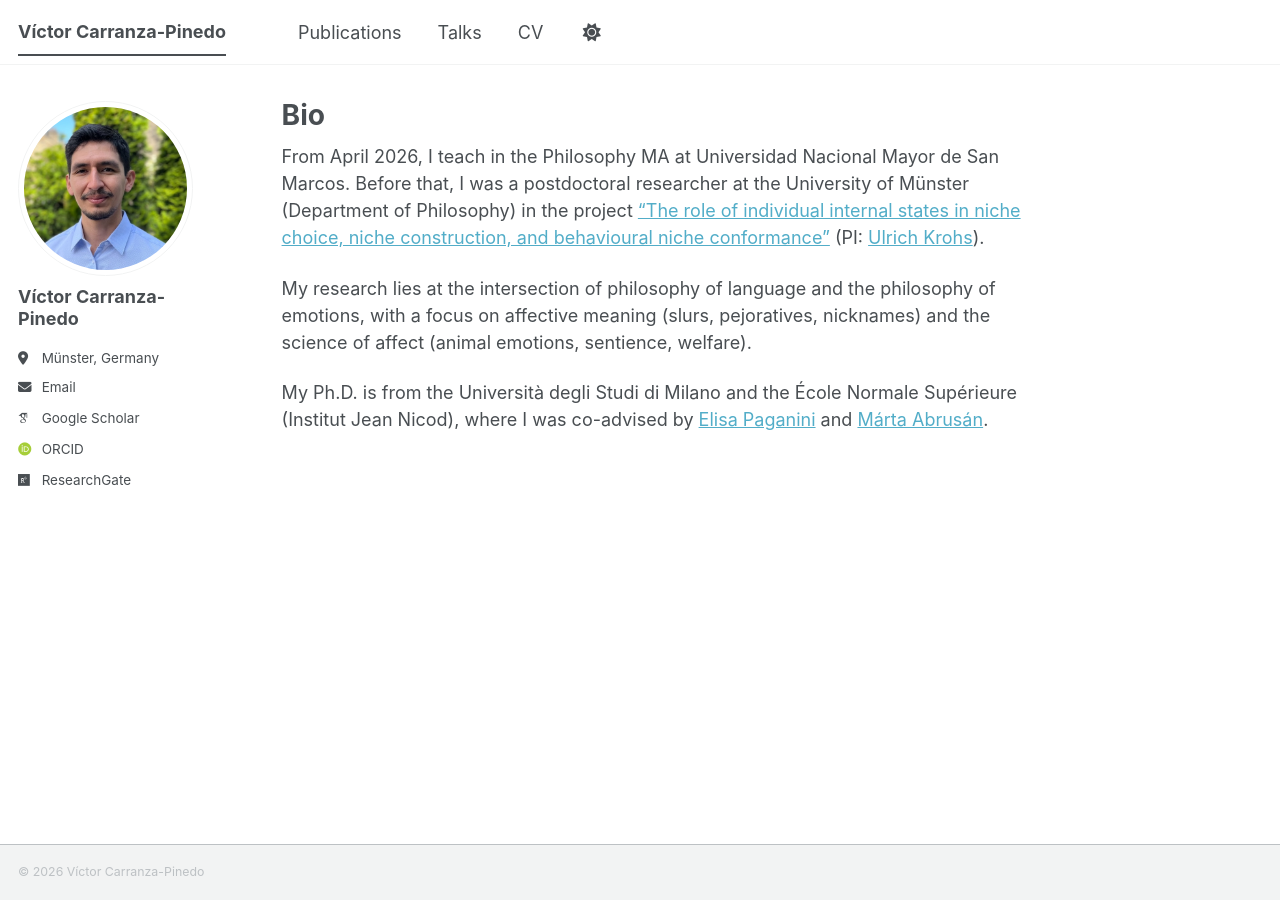
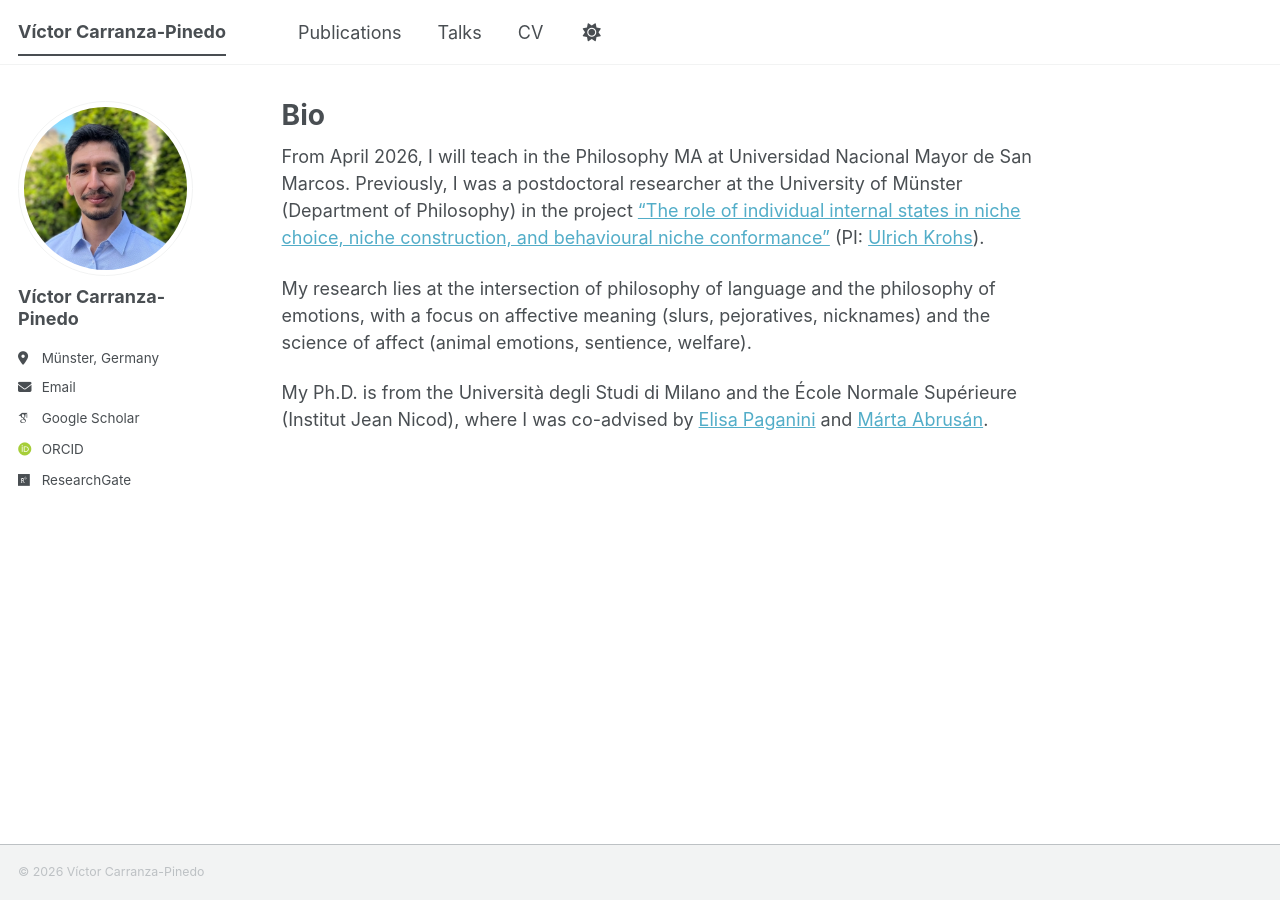
Before and after one commit to carranza-pinedo/carranza-pinedo.github.io, a Jekyll site: the page built from _pages/about.md, in a window 1280 px wide. Built offline with Jekyll 4.4.1, drawn with Linux system fonts in a browser that asks for light colours; some web fonts are replaced; a script bundle is joined from its source files by our own code; library files that are not in the unit come from our copies.

Commit message:
Update about.md

```diff
--- a/_pages/about.md
+++ b/_pages/about.md
@@ -9,7 +9,7 @@
 ---
 
 
-From April 2026, I teach in the Philosophy MA at Universidad Nacional Mayor de San Marcos. Before that, I was a postdoctoral researcher at the University of Münster (Department of Philosophy) in the project [“The role of individual internal states in niche choice, niche construction, and behavioural niche conformance”](https://www.uni-bielefeld.de/fakultaeten/biologie/forschung/verbuende/sfb_nc3/projects/d01ph2) (PI: [Ulrich Krohs](https://www.uni-muenster.de/PhilSem/mitglieder/krohs/krohs.html)).
+From April 2026, I will teach in the Philosophy MA at Universidad Nacional Mayor de San Marcos. Previously, I was a postdoctoral researcher at the University of Münster (Department of Philosophy) in the project [“The role of individual internal states in niche choice, niche construction, and behavioural niche conformance”](https://www.uni-bielefeld.de/fakultaeten/biologie/forschung/verbuende/sfb_nc3/projects/d01ph2) (PI: [Ulrich Krohs](https://www.uni-muenster.de/PhilSem/mitglieder/krohs/krohs.html)).
 
 My research lies at the intersection of philosophy of language and the philosophy of emotions, with a focus on affective meaning (slurs, pejoratives, nicknames) and the science of affect (animal emotions, sentience, welfare).
 
```
